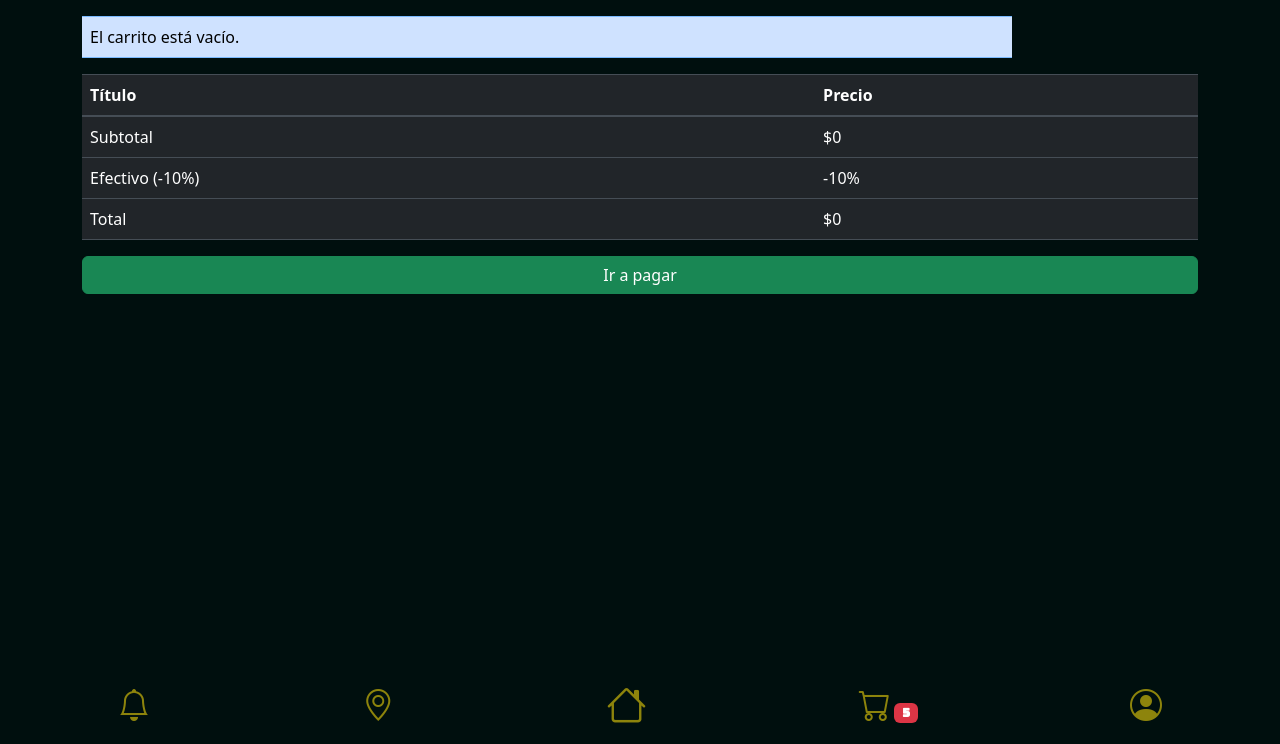
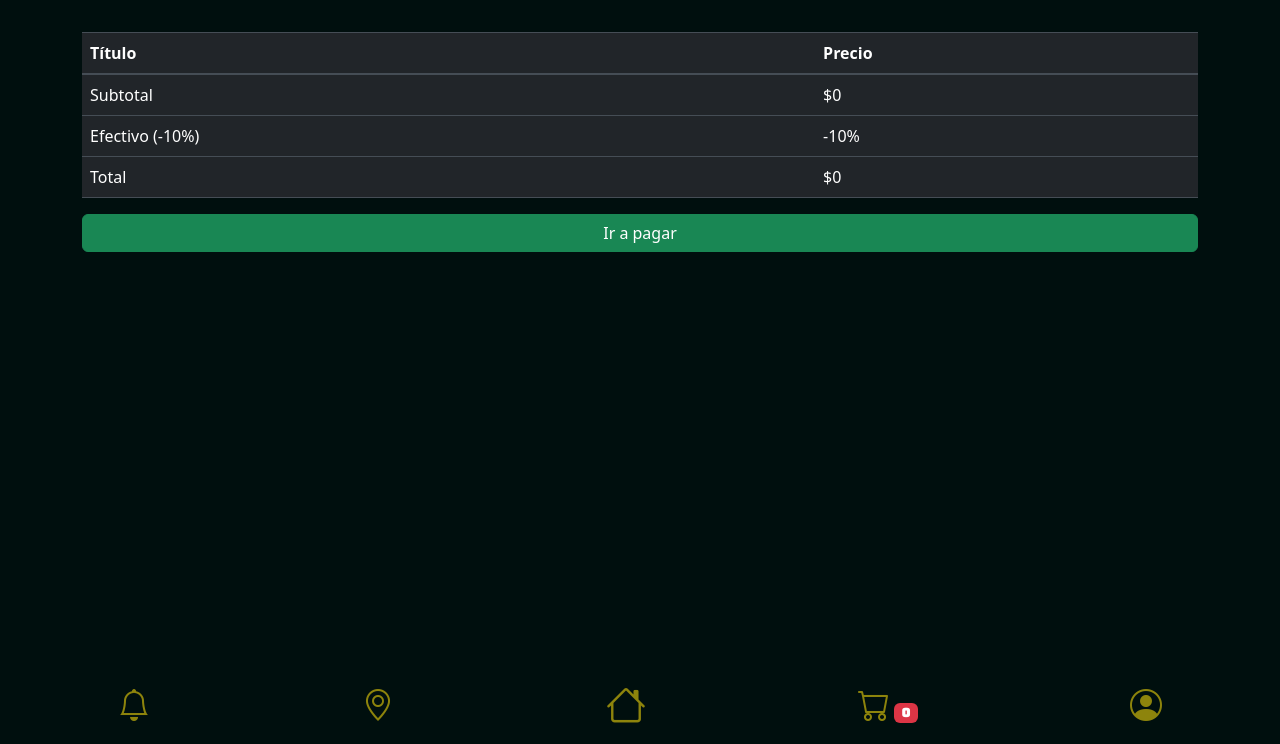
Before and after one commit to lionhuck/delightfull_bananas, a Flask app: page /shop in a window 1280 px wide. Shown: the part 56-800 px from the top of the page. Run offline with Flask 3, Linux system fonts and the light colour scheme; some libraries are stand-ins or nearby versions.

Commit message:
funcionamiento correcto del onctador del icono del carrito en el navbar del template base

```diff
--- a/static/javascript/script.js
+++ b/static/javascript/script.js
@@ -36,27 +36,6 @@ function resetContainer(container) {
     container.querySelector('.title-overlay').style.backgroundColor = 'rgba(0, 0, 0, 0.5)';
 }
 
-
-
-//Login y Registro
-
-
-// otra opción:
-// agregar a cada .image-container: data-url="pagina1.html"
-
-// document.querySelectorAll('.image-container').forEach(container => {
-// container.addEventListener('click', function() {
-//     Espera un momento para que el efecto hover se complete
-//     setTimeout(() => {
-//     window.location.href = this.dataset.url;
-//     }, 200); // Ajusta el tiempo si es necesario
-// });
-// });
-
-
-
-
-
 // -------------Cerrar el nav una vez seleccionada la sección
 
 document.querySelectorAll('.offcanvas a').forEach(anchor => {
@@ -83,36 +62,43 @@ document.querySelectorAll('.offcanvas a').forEach(anchor => {
 });
 
 // -------------Agregar un producto al carrito
-function addToCart(productName, productPrice, productImage) {
-    const product = {
-        name: productName,
-        price: productPrice,
-        quantity: 1,
-        image: productImage // Agrega la ruta de la imagen
-    };
+function addToCart(name, price, image) {
+    let cart = JSON.parse(localStorage.getItem('cart')) || [];
 
-    let cart = localStorage.getItem('cart');
-
-    if (cart) {
-        cart = JSON.parse(cart);
-        const existingProductIndex = cart.findIndex(item => item.name === productName);
-
-        if (existingProductIndex >= 0) {
-            cart[existingProductIndex].quantity += 1;
-        } else {
-            cart.push(product);
-        }
+    // Verifica si el producto ya está en el carrito
+    const existingProduct = cart.find(item => item.name === name);
+    if (existingProduct) {
+        existingProduct.quantity += 1;
     } else {
-        cart = [product];
+        cart.push({ name, price, image, quantity: 1 });
     }
 
+    // Guarda el carrito actualizado en localStorage
     localStorage.setItem('cart', JSON.stringify(cart));
-    alert(`${productName} se ha agregado al carrito.`);
-    loadCart(); // Cargar el carrito para actualizar la vista
+
+    // Actualiza el contador del carrito
+    updateCartCount();
 }
 
-// -------------Cargar el carrito
-// -------------Cargar el carrito
+function updateCartCount() {
+    const cartItems = JSON.parse(localStorage.getItem('cart')) || [];
+    const cartCount = cartItems.reduce((total, item) => total + item.quantity, 0);
+    document.getElementById('cart-count').textContent = cartCount;
+}
+
+
+// Cargar el carrito y actualizar el contador cuando se cargue la página
+document.addEventListener('DOMContentLoaded', function() {
+    loadCart();
+    let cart = JSON.parse(localStorage.getItem('cart'));
+    if (cart) {
+        updateCartCount(cart.length);
+    } else {
+        updateCartCount(0);
+    }
+});
+
+// Función para cargar el carrito
 function loadCart() {
     const cartTableBody = document.querySelector('#cart-table tbody');
     const cart = localStorage.getItem('cart');
@@ -129,8 +115,7 @@ function loadCart() {
                 <td style="width: 50px;"><img src="${item.image}" alt="" style="width: 50px; border-radius: 10%;"></td>
                 <td style="max-width: 120px;">${item.name}</td>
                 <td style="white-space: nowrap;">
-                    <button type="button" class="btn btn-secondary btn-sm" style="font-size: 1.2rem;"
-                        ${item.quantity <= 1 ? 'disabled' : `onclick="updateQuantity(${index}, ${item.quantity - 1})"`}>-</button>
+                    <button type="button" class="btn btn-secondary btn-sm" style="font-size: 1.2rem;" onclick="updateQuantity(${index}, ${item.quantity - 1})" ${item.quantity <= 1 ? 'disabled' : ''}>-</button>
                     <input type="number" min="1" value="${item.quantity}" class="form-control d-inline" style="width: 50px;" step="1" onchange="updateQuantity(${index}, this.value)">
                     <button type="button" class="btn btn-secondary btn-sm" style="font-size: 1.2rem;" onclick="updateQuantity(${index}, ${item.quantity + 1})">+</button>
                 </td>
@@ -142,25 +127,26 @@ function loadCart() {
         });
 
         updateTotals(cartItems);
+        updateCartCount(cartItems.length); // Asegurarse de actualizar el contador aquí también
     } else {
-        cartTableBody.innerHTML = '<tr><td colspan="5">El carrito está vacío.</td></tr>';
+        updateCartCount(0);
     }
 }
 
-// Actualizar cantidades en el carrito
+// Función para actualizar cantidades en el carrito
 function updateQuantity(index, newQuantity) {
     let cart = JSON.parse(localStorage.getItem('cart'));
 
-    if (newQuantity < 1) {
-        newQuantity = 1; // Asegurarse de que la cantidad no sea menor que 1
+    if (newQuantity <= 0) {
+        removeFromCart(index); // Si la cantidad es 0 o menor, eliminar el producto
+    } else {
+        cart[index].quantity = parseInt(newQuantity);
+        localStorage.setItem('cart', JSON.stringify(cart));
+        loadCart(); // Recargar el carrito
     }
-
-    cart[index].quantity = parseInt(newQuantity);
-    localStorage.setItem('cart', JSON.stringify(cart));
-    loadCart(); // Recargar el carrito
 }
 
-// Eliminar producto del carrito
+// Función para eliminar producto del carrito
 function removeFromCart(index) {
     let cart = JSON.parse(localStorage.getItem('cart'));
     cart.splice(index, 1); // Eliminar el producto del array
@@ -168,7 +154,7 @@ function removeFromCart(index) {
     loadCart(); // Recargar el carrito
 }
 
-// Actualizar los totales de la compra
+// Función para actualizar los totales de la compra
 function updateTotals(cartItems) {
     let subtotal = 0;
     cartItems.forEach(item => {
@@ -182,9 +168,11 @@ function updateTotals(cartItems) {
     document.querySelector('.descuento td:nth-child(2)').textContent = `-$${discount.toFixed(2)}`;
     document.querySelector('.total td:nth-child(2)').textContent = `$${total.toFixed(2)}`;
 }
+// Cargar el carrito cuando el DOM esté listo
+document.addEventListener('DOMContentLoaded', function() {
+    updateCartCount();
+});
 
-// Cargar el carrito cuando el DOM esté listo
-document.addEventListener('DOMContentLoaded', loadCart);
 
 // -----------------
 
--- a/templates/cards_vares.html
+++ b/templates/cards_vares.html
@@ -5,7 +5,7 @@
 {% endblock %}
 
 {% block content %}
-<body>
+
 <section id="atrevidos" class="card-section"> <!-- atrevidos -->
     <div class="container py-4">
         <div class="title-sections">
@@ -1068,6 +1068,4 @@
 </div>
 
 <script src="{{ url_for('static', filename='javascript/script.js') }}"></script>
-
-</body>
 {% endblock %}
--- a/templates/shop_vares.html
+++ b/templates/shop_vares.html
@@ -45,35 +45,6 @@
         </div>
     </div>
 
-    <!-- Navbar en la parte inferior -->
-    <nav class="navbar-bottom navbar navbar-dark fixed-bottom" style="background-color: rgb(0, 15, 14);">
-        <div class="container-fluid d-flex justify-content-around">
-            <a href="#">
-                <i class="bi bi-bell fs-2"></i>
-            </a>
-            <a href="#">
-                <i class="bi bi-geo-alt fs-2"></i>
-            </a>
-            <a href="/index">
-                <i class="bi bi-house fs-1"></i>
-            </a>
-            <a href="/shop">
-                <i class="bi bi-cart fs-2"></i>
-                <span class="badge bg-danger">5</span> <!-- Aquí podrías hacer que el número sea dinámico si lo deseas -->
-            </a>
-            <div class="dropup">
-                <a href="/" class="dropdown-toggle" id="userDropdown" role="button" data-bs-toggle="dropdown" aria-expanded="false">
-                    <i class="bi bi-person-circle fs-2"></i>
-                </a>
-                <ul class="dropdown-menu dropdown-menu-end" aria-labelledby="userDropdown">
-                    <li><a class="dropdown-item" href="/">Cerrar Sesión</a></li>
-                    <li><a class="dropdown-item" href="/edit-profile">Modificar datos</a></li>
-                </ul>
-            </div>
-        </div>
-    </nav>
-
-    <!-- Asegúrate de que el script se carga después de la estructura del HTML -->
     <script src="{{ url_for('static', filename='javascript/script.js') }}"></script>
 </body>
 {% endblock %}
--- a/templates/template_base.html
+++ b/templates/template_base.html
@@ -121,8 +121,9 @@
       </a>
       <a href="/shop">
         <i class="bi bi-cart fs-2"></i>
-        <span class="badge bg-danger">5</span>
-      </a>
+        <span id="cart-count" class="badge bg-danger"></span>
+    </a>
+
       <div class="dropup">
         <a href="/" class="dropdown-toggle" id="userDropdown" role="button" data-bs-toggle="dropdown" aria-expanded="false">
             <i class="bi bi-person-circle fs-2"></i>
```
Also changed, not shown: templates/carta.html (added, +41 -0 lines). Lines whose indentation alone changed are shown as unchanged.
